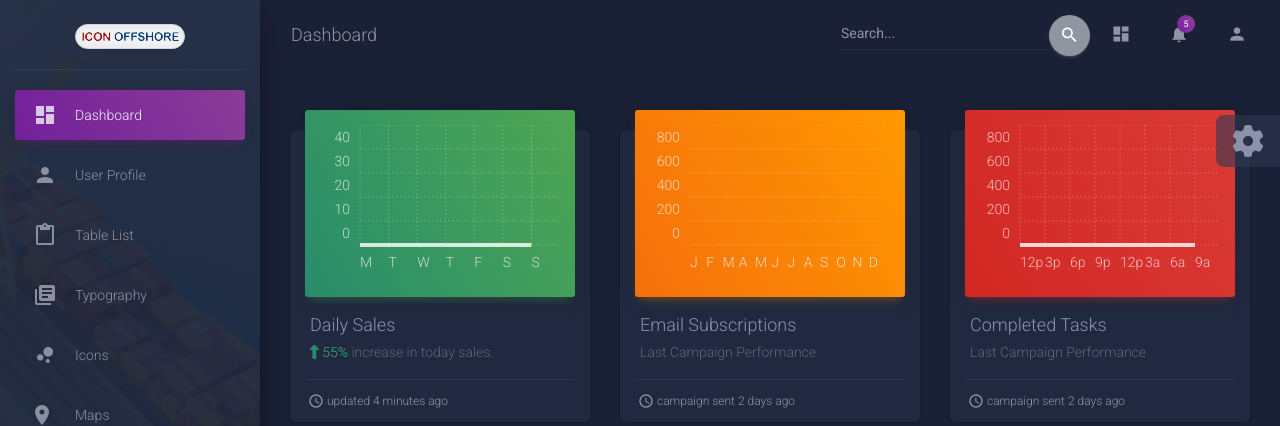
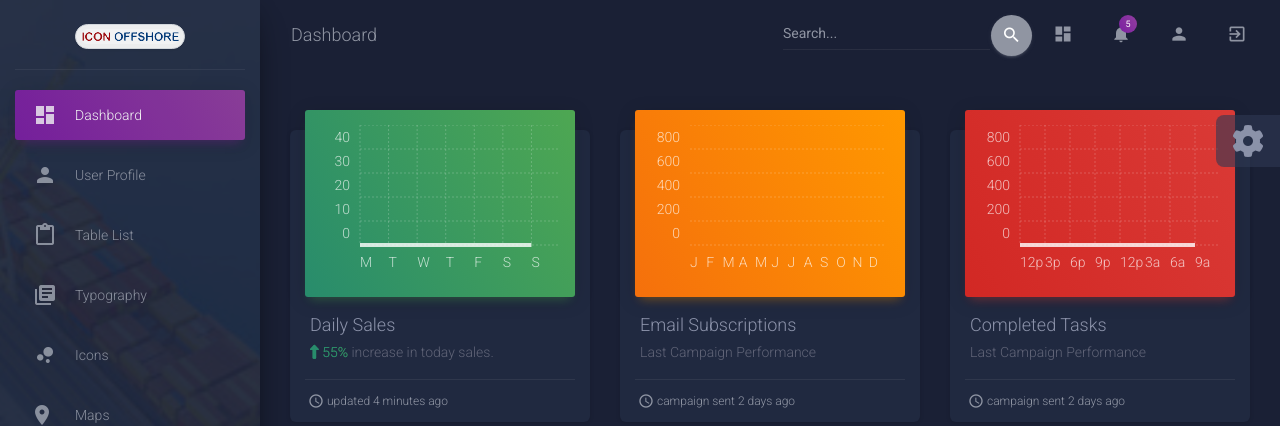
Before and after one commit to gunbladeii/iconoffshore-project, a PHP site: page /dashboard.php in a window 1280 px wide. Shown: the top 426 px of the page. Run offline with PHP 8.4, Linux system fonts and the light colour scheme; the visitor is signed in with stand-in values (Sample User, id 1); some libraries are stand-ins or nearby versions.

Commit message:
Update dashboard.php

```diff
--- a/dashboard.php
+++ b/dashboard.php
@@ -157,6 +157,14 @@ if ($_SESSION['role'] != 'administrator')
               <li class="nav-item">
                 <a class="nav-link" href="javascript:void(0)">
                   <i class="material-icons">person</i>
+                  <p class="d-lg-none d-md-block">
+                    Account
+                  </p>
+                </a>
+              </li>
+              <li class="nav-item">
+                <a class="nav-link" href="logout.php">
+                  <i class="material-icons">exit_to_app</i>
                   <p class="d-lg-none d-md-block">
                     Account
                   </p>
```
